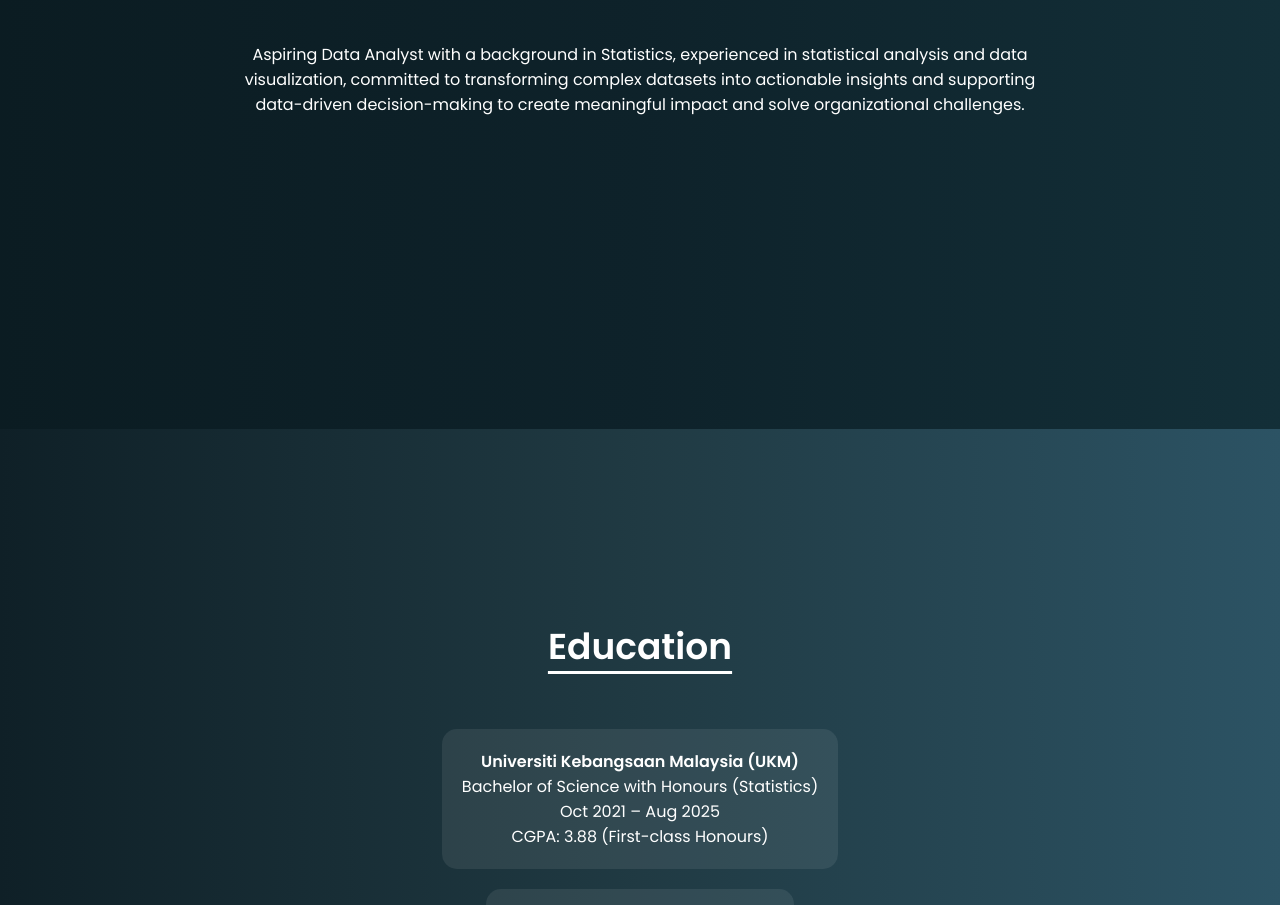
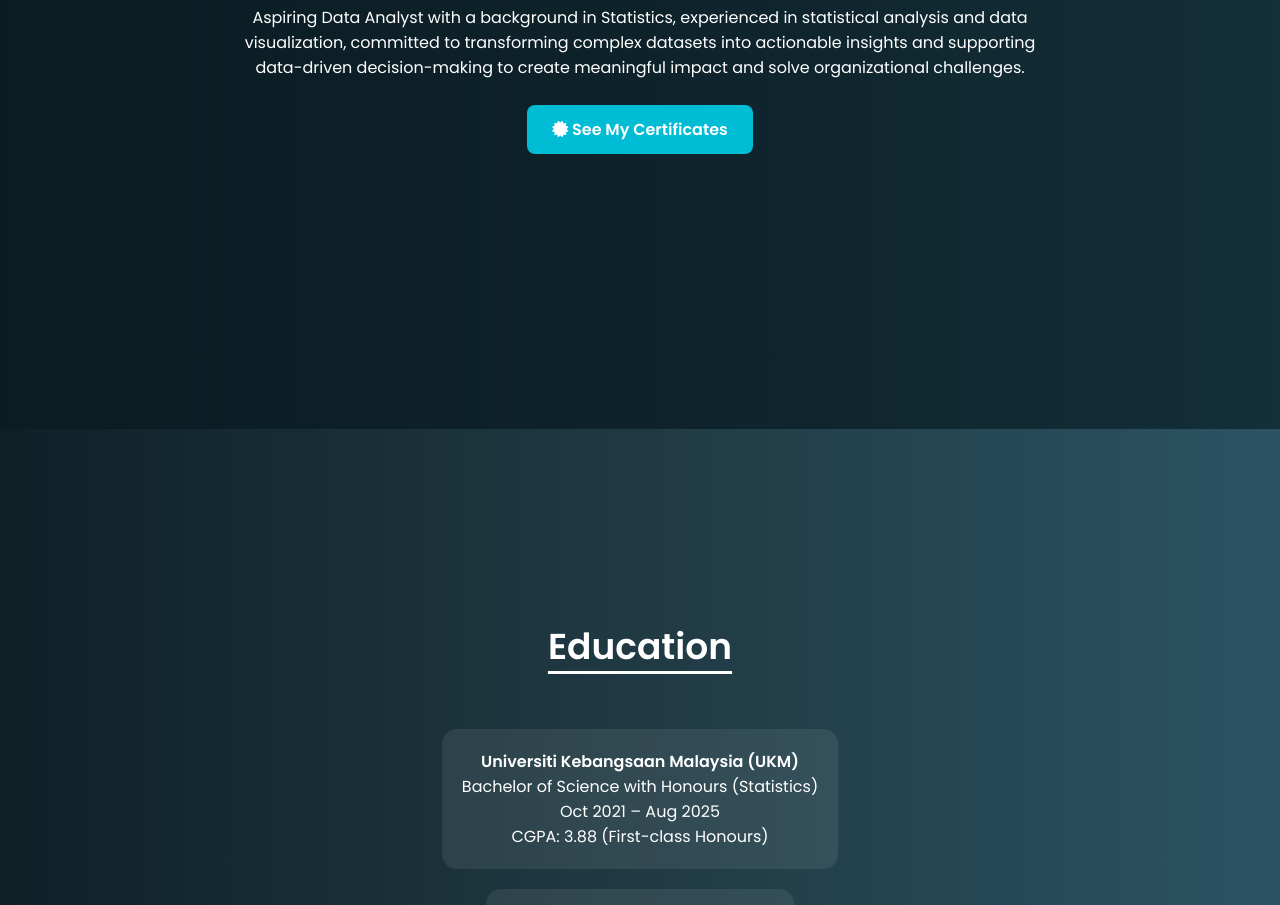
Before and after one commit to IskandarAyuphan/portfolio, a plain HTML site: page index.html in a window 1280 px wide. Shown: the part 1171-2076 px from the top of the page. Drawn offline with Linux system fonts and the light colour scheme.

Commit message:
Add about section with personal description and link

```diff
--- a/index.html
+++ b/index.html
@@ -50,11 +50,20 @@
 <!-- ABOUT -->
 <section id="about" class="section darker">
   <h2 class="section-title">About Me</h2>
+
   <p class="content-text">
     Aspiring Data Analyst with a background in Statistics, experienced in statistical analysis and data visualization,
     committed to transforming complex datasets into actionable insights and supporting data-driven decision-making
     to create meaningful impact and solve organizational challenges.
   </p>
+
+  <a href="YOUR_GOOGLE_DRIVE_LINK"
+     target="_blank"
+     rel="noopener noreferrer"
+     class="certificate-btn">
+    <i class="fas fa-certificate"></i>
+    See My Certificates
+  </a>
 </section>
 
 <!-- EDUCATION -->
```
